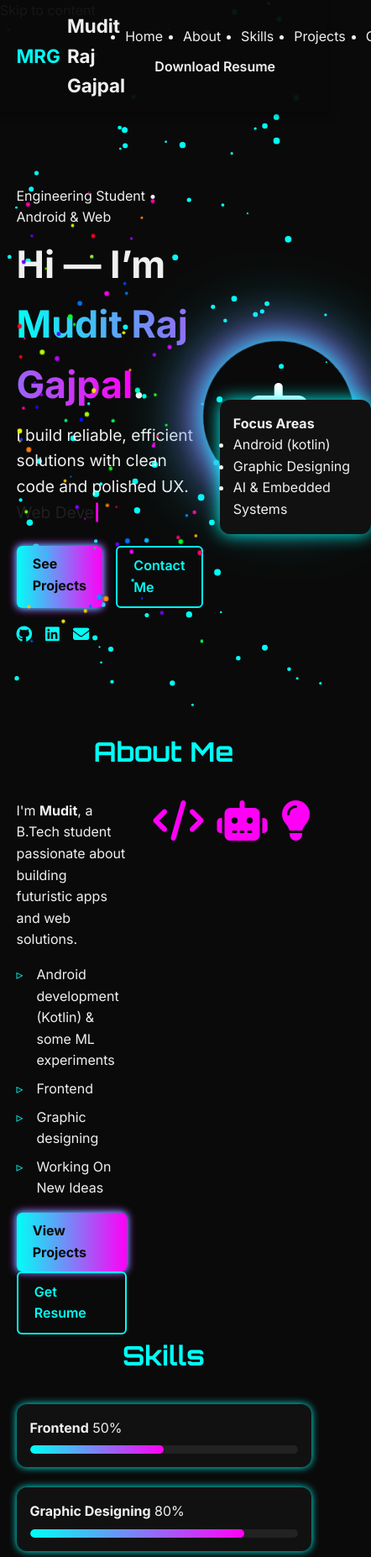
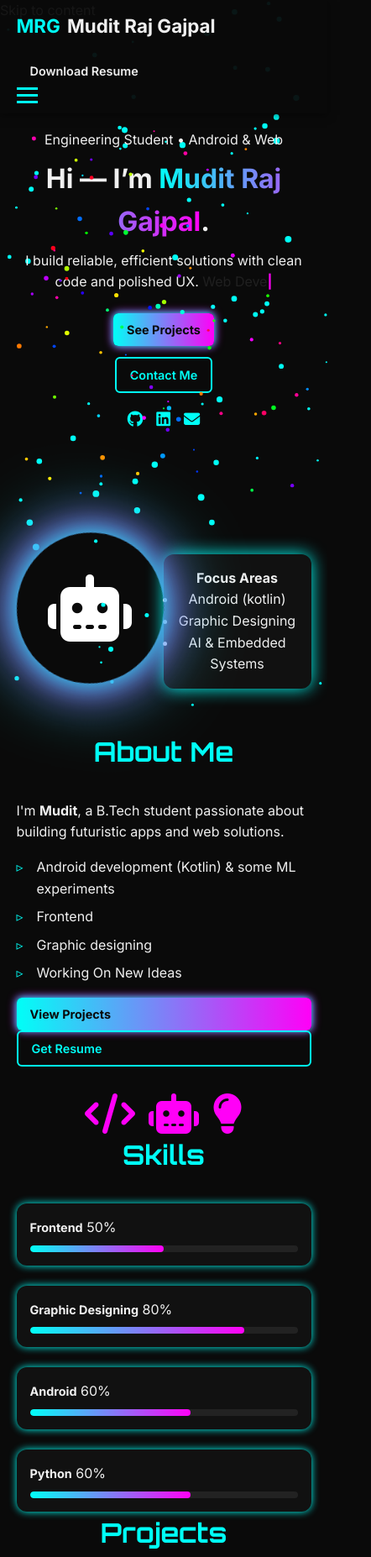
Before and after one commit to Mudit020/My-Portfolio-project, a plain HTML site: page index.html in a window 390 px wide. Shown: the top 1854 px of the page at 84% size, 442 px wide, since content can reach past the window. Drawn offline with Linux system fonts and the light colour scheme.

Commit message:
add responsiveness

```diff
--- a/assets/script.js
+++ b/assets/script.js
@@ -265,3 +265,13 @@ document.getElementById('contactForm').addEventListener('submit', function(event
         console.error('EmailJS error:', error);
     });
 });
+
+// Close mobile menu on nav link click
+document.querySelectorAll('.nav-list a').forEach(link => {
+  link.addEventListener('click', () => {
+    if(navList.classList.contains('active')){
+      navList.classList.remove('active');
+      mobileToggle.setAttribute('aria-expanded', false);
+    }
+  });
+});
--- a/assets/style.css
+++ b/assets/style.css
@@ -208,3 +208,91 @@ a { text-decoration: none; color: inherit; }
   background: #222;
   border-radius: 12px;
 }
+/* Mobile & Tablet Responsiveness */
+@media screen and (max-width: 1024px) {
+  .header-row {
+    flex-direction: column;
+    align-items: flex-start;
+    gap: 0.5rem;
+  }
+
+  .nav-list {
+    flex-direction: column;
+    width: 100%;
+    display: none; /* Hidden by default, will toggle via JS */
+  }
+
+  .nav-list.active {
+    display: flex;
+  }
+
+  .btn-resume {
+    margin-left: 0;
+    margin-top: 0.5rem;
+  }
+
+  .hero {
+    flex-direction: column;
+    padding-top: 8rem;
+    text-align: center;
+  }
+
+  .hero-left, .hero-right {
+    width: 100%;
+  }
+
+  .hero-actions {
+    flex-direction: column;
+    gap: 0.8rem;
+    align-items: center;
+  }
+
+  .hero-socials {
+    justify-content: center;
+  }
+
+  .about-grid {
+    flex-direction: column;
+  }
+
+  .skills-grid {
+    grid-template-columns: 1fr;
+  }
+
+  .projects-grid {
+    grid-template-columns: 1fr;
+  }
+
+  .footer-grid {
+    grid-template-columns: 1fr;
+    text-align: center;
+    gap: 1.5rem;
+  }
+
+  .footer-socials {
+    justify-content: center;
+  }
+
+  .mini-card {
+    position: static;
+    margin: 1rem auto 0;
+  }
+
+  .profile-wrap {
+    margin-bottom: 1rem;
+  }
+
+  .hamburger {
+    display: flex;
+  }
+}
+
+@media screen and (max-width: 600px) {
+  .hero-title { font-size: 2rem; }
+  .hero-lead { font-size: 1rem; }
+  .skill-top strong { font-size: 0.9rem; }
+  .bar { height: 8px; }
+  .project-card h3 { font-size: 1.2rem; }
+  .btn { padding: 0.5rem 1rem; font-size: 0.9rem; }
+  .about-actions .btn { width: 100%; }
+}
```
